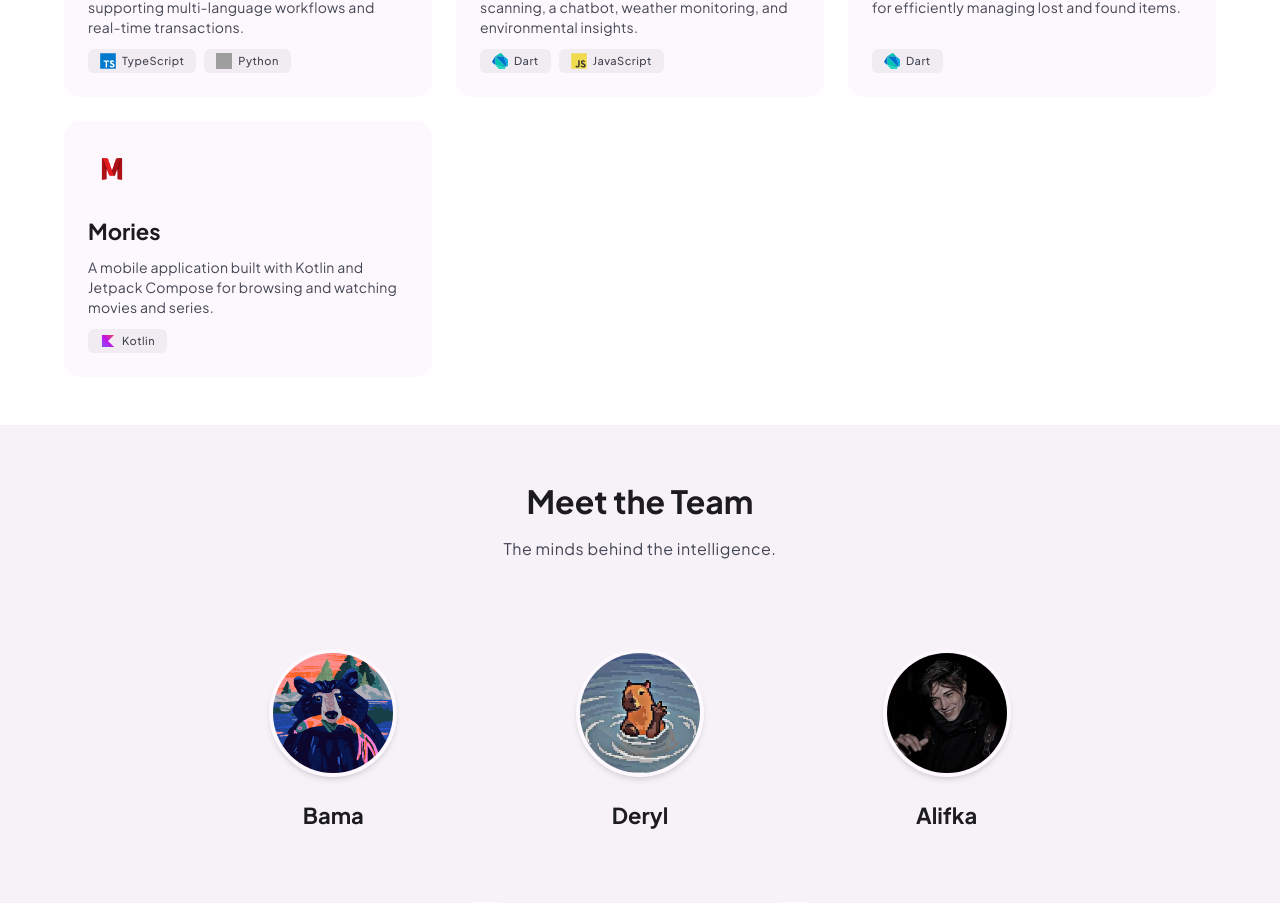
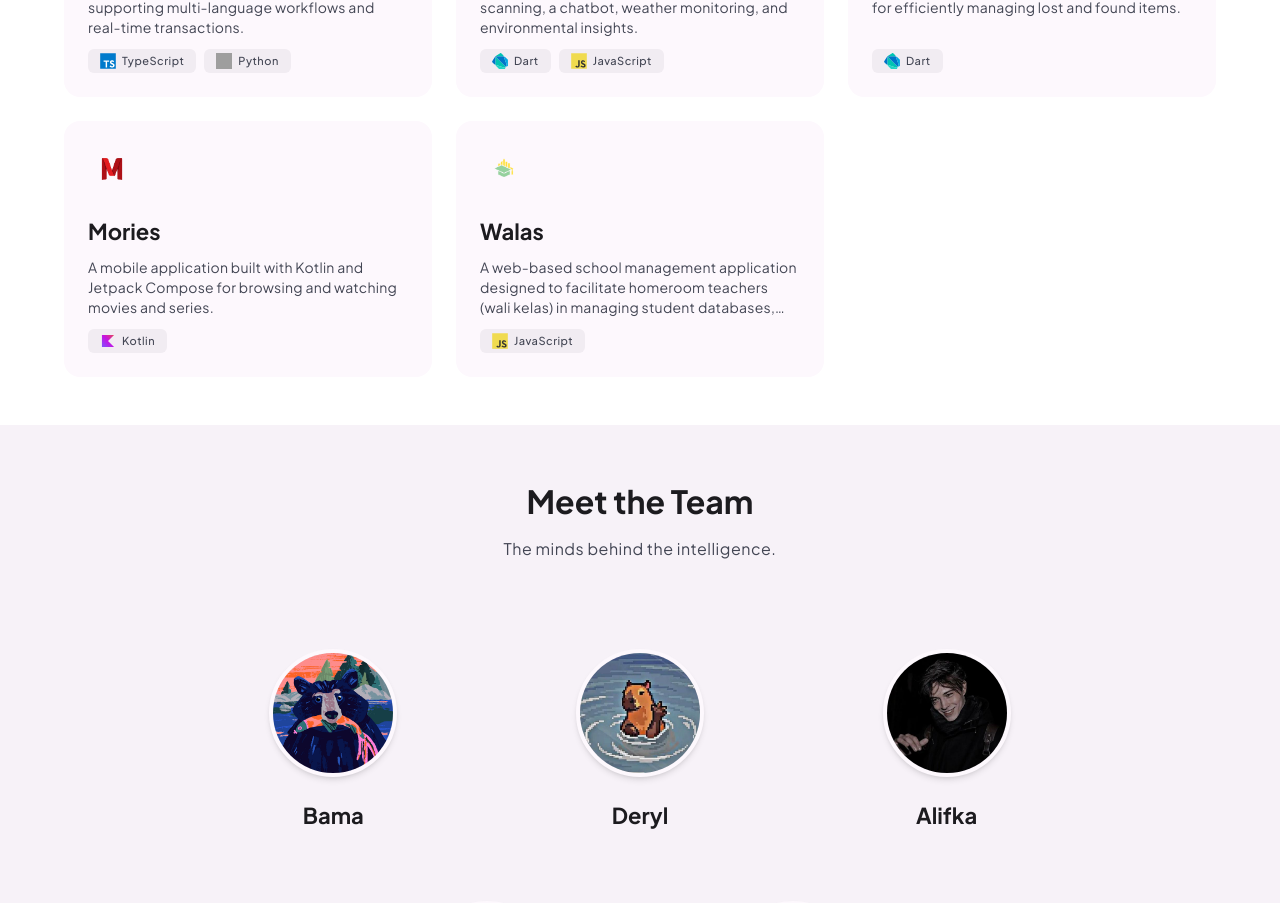
Before and after one commit to demmagence/demma, a Next.js app: page / in a window 1280 px wide. Shown: the part 1440-2343 px from the top of the page. Built offline with nearby package versions, Linux system fonts and the light colour scheme; grey boxes are pictures that could not be loaded.

Commit message:
feat: add walas project with logo and badge

```diff
--- a/app/page.tsx
+++ b/app/page.tsx
@@ -340,6 +340,28 @@ export default function Home() {
                   </span>
                 </div>
               </a>
+              {/* Project Card 9 - Walas */}
+              <a href="https://github.com/demmagence/walas" rel="noopener noreferrer"
+                className="bg-surface rounded-2xl p-6 hover:shadow-lg transition-all duration-300 group flex flex-col relative overflow-hidden">
+                <div className="w-12 h-12 rounded-xl flex items-center justify-center mb-6 p-1">
+                  <Image
+                    src="/images/walas.png"
+                    alt="Walas Logo"
+                    width={48}
+                    height={48}
+                    className="h-full w-full object-contain"
+                  />
+                </div>
+                <h3 className="font-title-lg text-title-lg font-bold text-on-surface mb-3">Walas</h3>
+                <p className="font-body-md text-body-md text-on-surface-variant flex-grow mb-3 line-clamp-3">
+                  A web-based school management application designed to facilitate homeroom teachers (wali kelas) in managing student databases, daily logs, and grades.
+                </p>
+                <div className="flex items-center gap-2 mt-auto">
+                  <span className="inline-flex items-center gap-1.5 px-3 py-1 rounded-md bg-surface-container text-on-surface-variant font-label-sm text-label-sm">
+                    <Image src="/icons/javascript-original.svg" alt="JavaScript" width={16} height={16} className="w-4 h-4" /> JavaScript
+                  </span>
+                </div>
+              </a>
             </div>
           </div>
         </section>
```
Also changed, not shown: public/images/walas.png (added).
